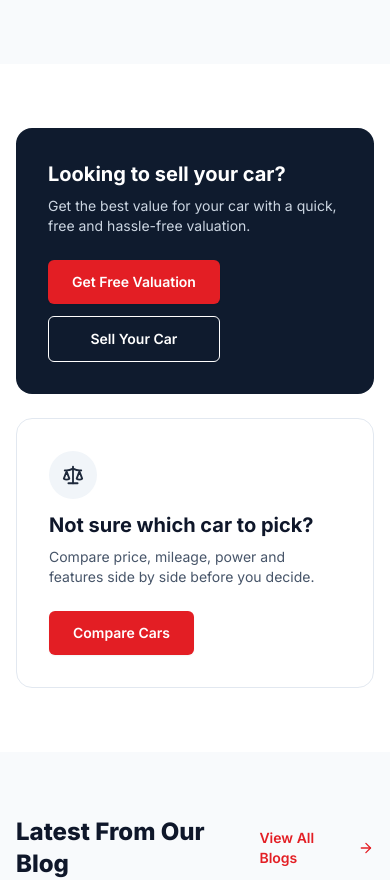
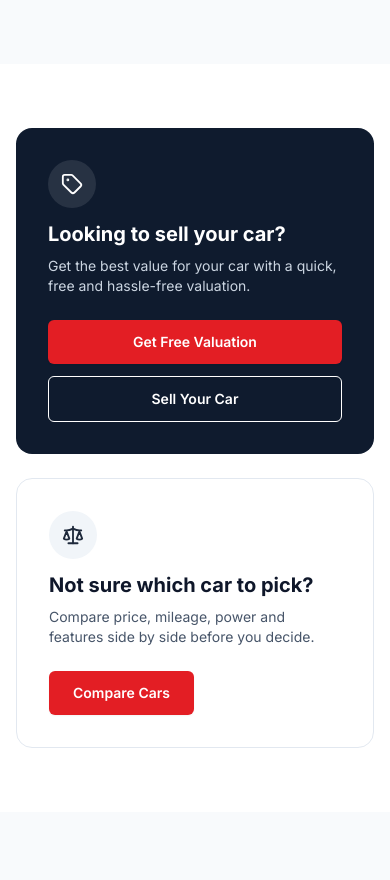
Before and after one commit to prashantjagtap2002/thinkarz, a Next.js app: page / in a window 390 px wide. Shown: the part 6824-7704 px from the top of the page. Built offline with nearby package versions, Linux system fonts and the light colour scheme.

Commit message:
Fix promo banner alignment on homepage

```diff
--- a/app/page.tsx
+++ b/app/page.tsx
@@ -356,14 +356,17 @@ export default function HomePage() {
 
       {/* Promo banners */}
       <section className="container-page grid grid-cols-1 gap-6 py-16 sm:py-20 lg:grid-cols-2">
-        <Reveal className="flex flex-col items-start gap-6 rounded-2xl bg-brand-navy p-8 transition-[transform,box-shadow] duration-500 hover:-translate-y-1 hover:shadow-2xl sm:p-10">
+        <Reveal className="flex h-full flex-col items-start justify-between gap-6 rounded-2xl bg-brand-navy p-8 transition-[transform,box-shadow] duration-500 hover:-translate-y-1 hover:shadow-2xl sm:p-10">
           <div>
+            <div className="mb-3 flex h-12 w-12 items-center justify-center rounded-full bg-white/10 text-white">
+              <Tag size={22} />
+            </div>
             <h3 className="text-xl font-bold text-white sm:text-2xl">Looking to sell your car?</h3>
             <p className="mt-2 max-w-md text-sm text-slate-300">
               Get the best value for your car with a quick, free and hassle-free valuation.
             </p>
           </div>
-          <div className="flex flex-col gap-3 sm:flex-row sm:flex-wrap">
+          <div className="flex w-full flex-col gap-3 sm:flex-row sm:flex-wrap">
             <Link href="/sell-your-car" className="btn btn-primary w-full sm:w-auto">
               Get Free Valuation
             </Link>
@@ -375,7 +378,7 @@ export default function HomePage() {
 
         <Reveal
           delay={90}
-          className="flex flex-col items-start gap-6 rounded-2xl border border-slate-200 bg-white p-8 transition-[transform,box-shadow] duration-500 hover:-translate-y-1 hover:shadow-2xl sm:p-10"
+          className="flex h-full flex-col items-start justify-between gap-6 rounded-2xl border border-slate-200 bg-white p-8 transition-[transform,box-shadow] duration-500 hover:-translate-y-1 hover:shadow-2xl sm:p-10"
         >
           <div>
             <div className="mb-3 flex h-12 w-12 items-center justify-center rounded-full bg-slate-100 text-slate-800">
```
